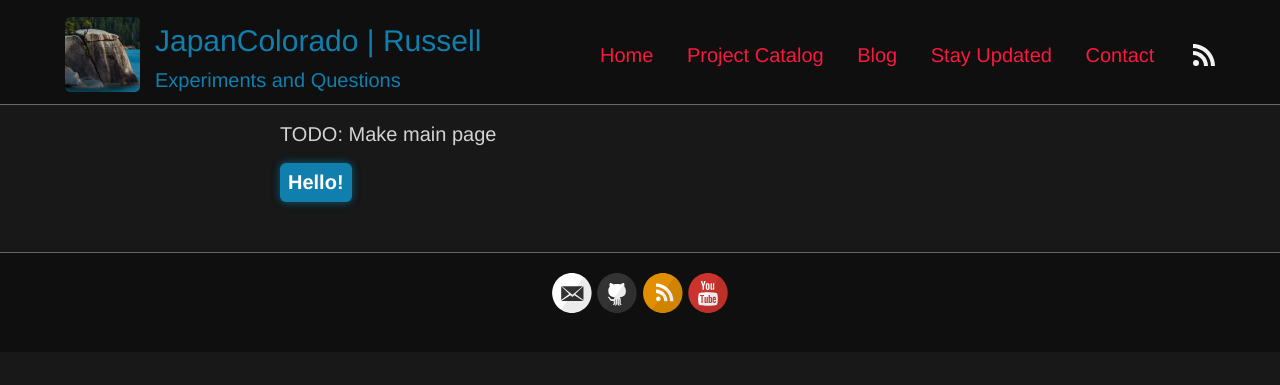
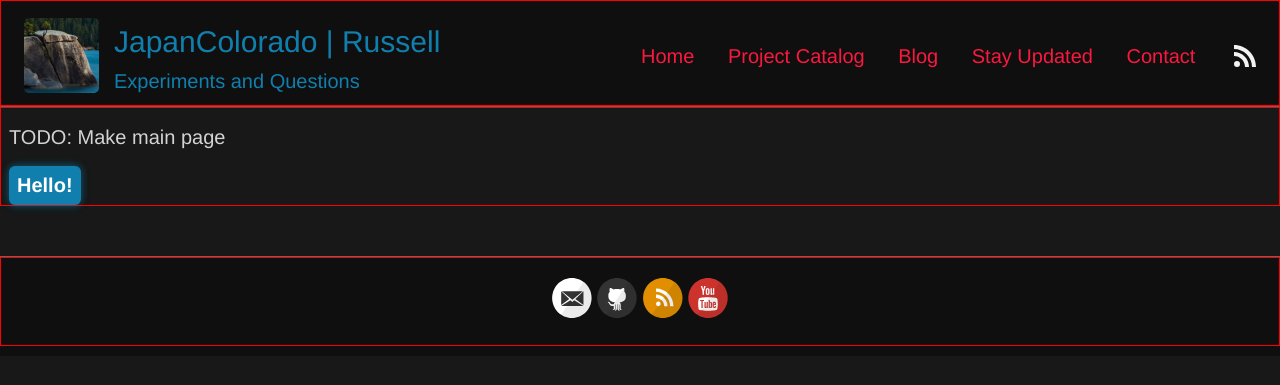
Before and after one commit to JapanColorado/japancolorado.github.io, a Jekyll site: the page built from index.html, in a window 1280 px wide. Shown: the top 385 px of the page. Built offline with Jekyll 4.4.1, drawn with Linux system fonts in a browser that asks for light colours.

Commit message:
Implement basic mobile design and reactive sizing

```diff
--- a/_layouts/default.html
+++ b/_layouts/default.html
@@ -16,6 +16,8 @@
   </head>
 
   <body>
+    <div class="header-wrapper">
+      <div class="container">
         <header class="site-header">
           <a href="{{ site.baseurl }}/" class="site-title">
             <img src="../images/favicon.png" class="site-avatar">
@@ -35,7 +37,8 @@
             </ul>
           </nav>
         </header>
-
+      </div>
+    </div>
     <div id="main" role="main" class="container">
       {{ content }}
     </div>
--- a/style.scss
+++ b/style.scss
@@ -18,6 +18,7 @@
   margin: 0;
   line-height: calc(1em + 0.5rem);
 }
+
 
 html {
   font-size: 100%;
@@ -163,10 +164,51 @@
 /* LAYOUT / UTILITY CLASSES / SECTIONS */
 /***************************************/
 .container {
-  margin: 0 auto;
-  max-width: 740px;
-  padding: 0 10px;
+  margin-left: auto;
+  margin-right: auto;
+  max-width: 1000px;
+  padding-left: 0.5rem;
+  padding-right: 0.5rem;
   width: 100%;
+  border: 1px solid red;
+}
+
+
+// xs
+@media (min-width: 475px) {
+  .container {
+    max-width: 475px;
+  }
+}
+// sm
+@media (min-width:640px) {
+  .container {
+    max-width: 640px;
+  }
+}
+// m
+@media (min-width: 768px) {
+  .container {
+    max-width: 768px;
+  }
+}
+// l
+@media (min-width: 1024px) {
+  .container {
+    max-width: 1024px;
+  }
+}
+// xl
+@media (min-width: 1280px) {
+  .container {
+    max-width: 1280px;
+  }
+}
+// xxl
+@media (min-width: 1536px) {
+  .container {
+    max-width: 1536px;
+  }
 }
 
 .btn{
@@ -187,6 +229,19 @@
 .btn:active{
   color: rgb(201, 201, 201);
 }
+
+.header-wrapper{
+  border-bottom: 1px solid $gray;
+  background-color: $headerBlack;
+}
+
+.site-header{
+  display: flex;
+  //padding: 0px 50px;
+  justify-content: space-between;
+  padding-top: 15px;
+}
+
 .site-title{
   padding-left: 15px;
   padding-bottom: 10px;
@@ -195,30 +250,27 @@
   align-items: center;
 }
 
-.site-header{
-  display:flex;
-  padding: 0px 50px;
-  justify-content: space-between;
-  padding-top: 15px;
-  border-bottom: 1px solid $gray;
-  background-color: $headerBlack;
-}
-
 .site-avatar {
   float: left;
   width: 75px;
   height: 75px;
   margin-right: 15px;
   border-radius: 5px;
-
+  //add reactive sizing for smaller screens
+/*
   @include mobile {
     float: none;
     display: block;
     margin: 0 auto;
   }
+*/
+}
 
-  img {
-    border-radius: 5px;
+.site-info {
+  h1, p{
+    margin: 0px;
+    font-weight: normal;
+    color: #117FAD;
   }
 }
 
@@ -241,6 +293,7 @@
   width: 100%;
   max-width: 650px;
   list-style: none;
+
   //RSS icon
   img{
     filter: invert(95%);
@@ -258,13 +311,7 @@
   filter: invert(70%);
 }
 
-.site-info {
-  h1, p{
-    margin: 0px;
-    font-weight: normal;
-    color: #117FAD;
-  }
-}
+
 
 //
 // .main
@@ -311,6 +358,8 @@
   text-align: center;
 }
 
+
+
 // Settled on moving the import of syntax highlighting to the bottom of the CSS
 // ... Otherwise it really bloats up the top of the CSS file and makes it difficult to find the start
 @import "highlights";
```
Lines whose indentation alone changed are shown as unchanged.
